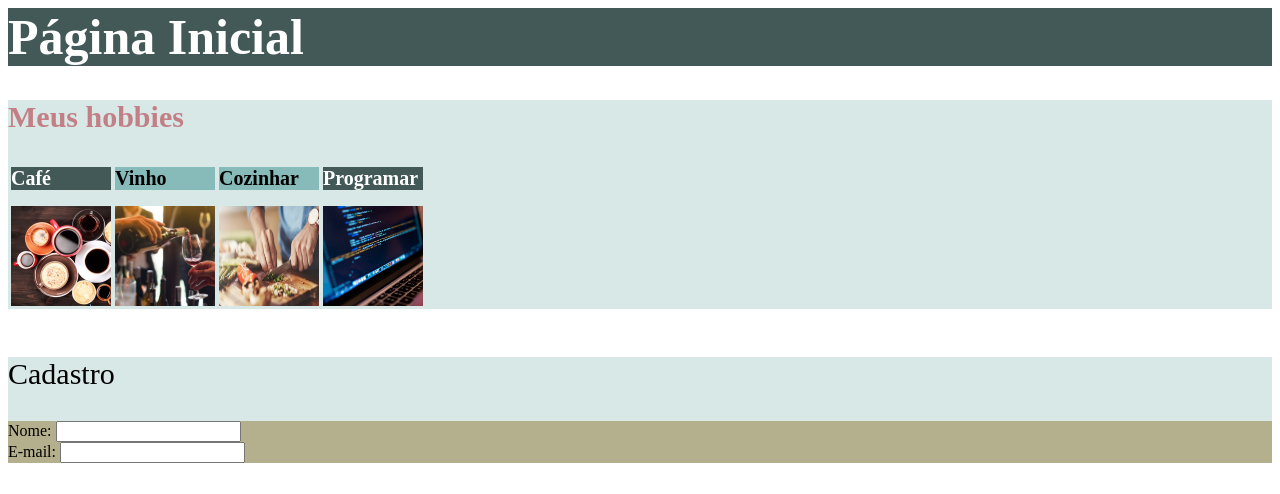
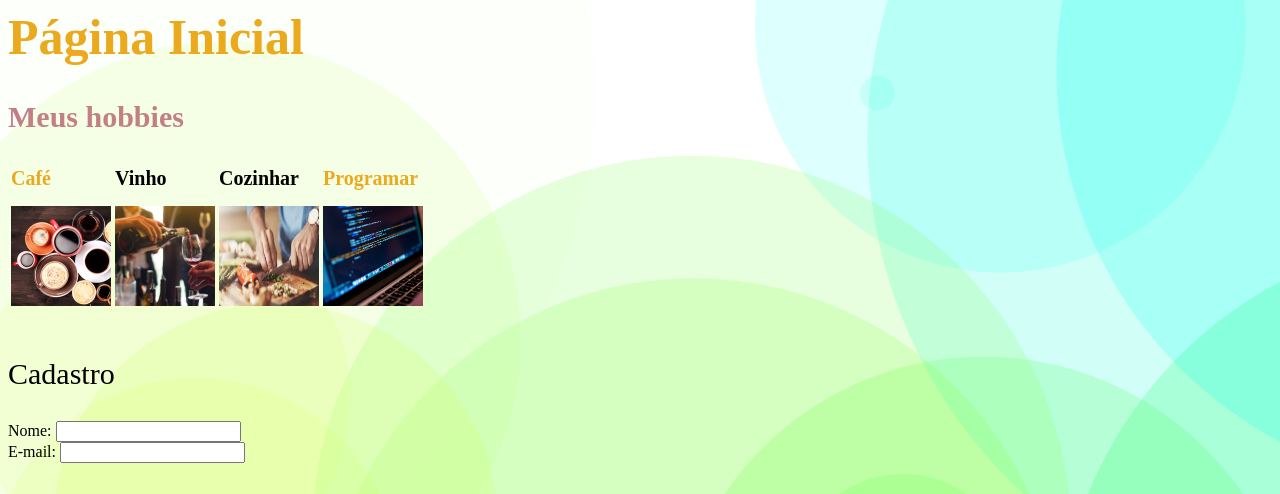
Before and after one commit to renancosta/DesignParaWebCodigos, a plain HTML site: page Material Aula 07/index.html in a window 1280 px wide. Shown: the top 494 px of the page. Drawn offline with Linux system fonts and the light colour scheme.

Commit message:
Atualização Aula 07

```diff
--- a/Material Aula 07/css/estilo.css
+++ b/Material Aula 07/css/estilo.css
@@ -1,11 +1,11 @@
 h2 {
-    background-color: #87bbb9;
+
     font-size: 20;
 }
 
 .tituloPersonalizado{
-    color: white;
-    background-color: #435958;
+    color: rgb(235, 169, 29);
+
 }
 
 .tamanhoFonte50{
@@ -22,11 +22,11 @@ h2 {
 }
 
 .areaAgrupada{
-    background-color: #d7e8e7;
+
 }
 
 .formulario{
-    background-color:#b4b08e;
+
 }
 
 a{
@@ -42,9 +42,10 @@ a:visited{
 }
 
 a:hover{
-    color:chocolate;
+    color:whitesmoke;
     font-size: larger;
     text-decoration: underline overline;
+    background-color: darkgreen;
 }
 
 a:focus{
@@ -55,3 +56,10 @@ a:focus{
 a:active{
     color:red;
 }
+
+body{
+    background-image: url('../imagem/bg_bggenerator_com.png');
+    background-repeat: no-repeat;
+    background-size: cover;
+
+}
```
Also changed, not shown: Material Aula 07/imagem/bg_bggenerator_com.png (added).
